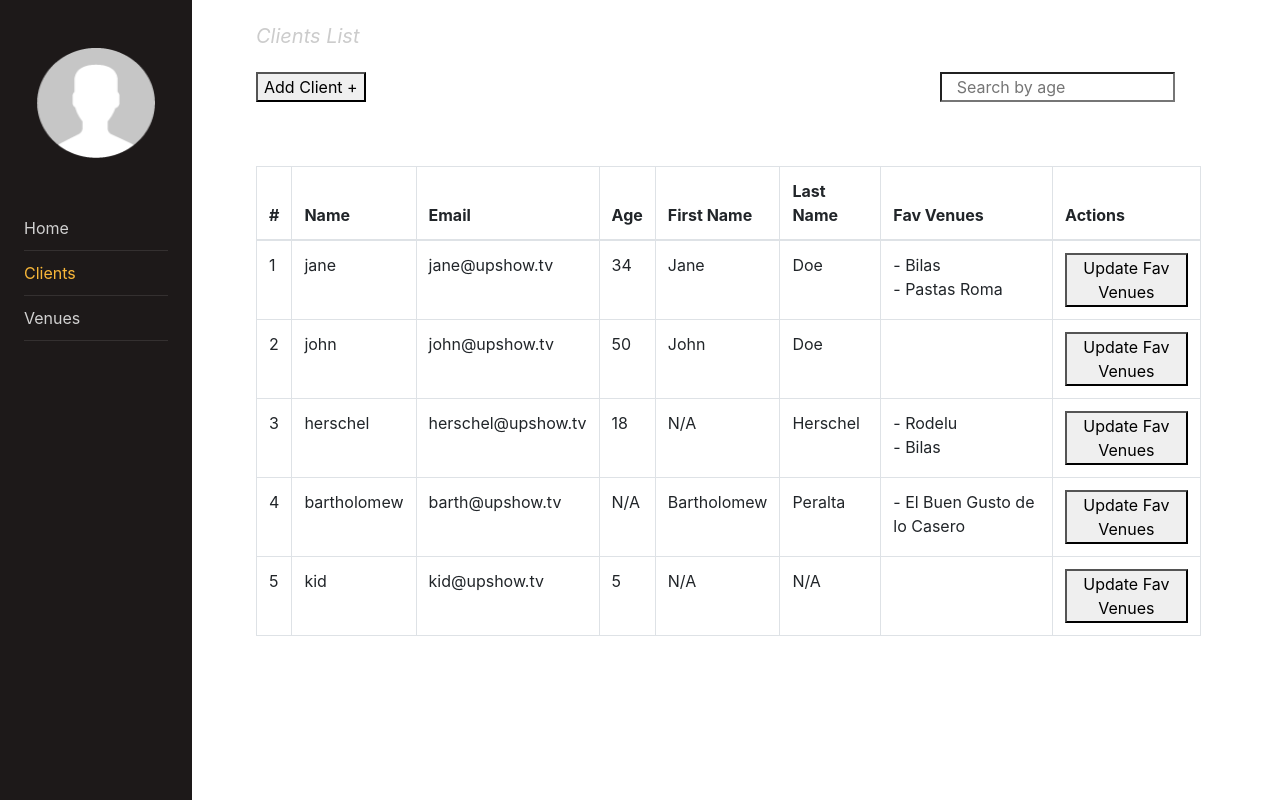
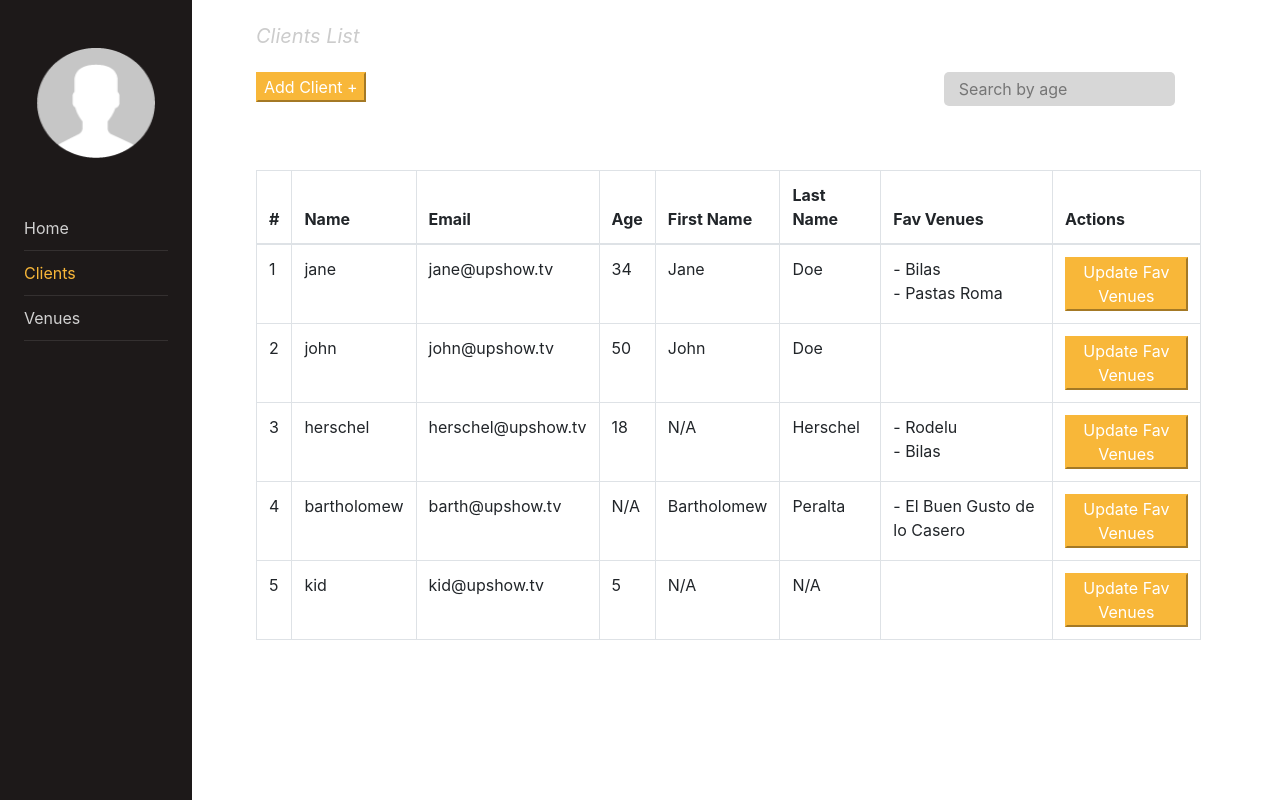
Before and after one commit to manucleal/Codes, a React (Create React App) app: page /client in a window 1280 px wide. Shown: the top 800 px of the page. Built offline with nearby package versions, Linux system fonts and the light colour scheme.

Commit message:
stable version beta v1.0

```diff
--- a/src/components/client/Client.js
+++ b/src/components/client/Client.js
@@ -28,11 +28,11 @@ const Client = (props) => {
             <small><em>Clients List</em></small>
 
             <div id="search" className="row form-group search-align">
-                <input type="search" name="search" className="col-md-10" value={ inputSearch } onChange={ handleChange } placeholder="Search by age" />
+                <input type="search" name="search" className="col-md-10 input-search size" value={ inputSearch } onChange={ handleChange } placeholder="Search by age" />
             </div>
 
             <Link to="/CreateClient">
-                <button type="button">
+                <button id="btn-form" type="button">
                     Add Client +
                 </button>
             </Link>
@@ -72,7 +72,7 @@ const Client = (props) => {
                                         </td>
                                         <td>
                                             <Link to={ { pathname: '/UpdateClient', client: client.id } }>
-                                                <button className="button muted-button">
+                                                <button id="btn-form" className="button muted-button">
                                                     Update Fav Venues
                                                 </button>
                                             </Link>
--- a/src/components/venue/Venue.js
+++ b/src/components/venue/Venue.js
@@ -42,7 +42,7 @@ const Venue = (props) => {
         <main>
         <small><em>Venues List</em></small>
         <div className="row form-group">
-            <input type="search" className="col-md-2 ml-3" name="search" value={ inputSearch } onChange={ handleChange } placeholder="Search" />
+            <input type="search" className="col-md-2 ml-3 input-search" name="search" value={ inputSearch } onChange={ handleChange } placeholder="Search" />
         </div>
         <div id="content">
             <div className="venueTable">
--- a/src/styles/App.css
+++ b/src/styles/App.css
@@ -37,15 +37,26 @@ main small{
     margin-right: 8%;
 }
 
+.input-search {
+    background-color: rgb(215,215,215);
+    border-radius: 5px;
+    border: none;
+    padding-top: 0.4%;
+    padding-right: 1%;
+    padding-bottom: 0.3%;
+}
+
 .search-align {
     float: right;
+}
 
+.size {
+    height: 34px;
 }
 
 #btnForm {
     padding-right: 17.5%;
     margin-top: 10%;
-
 }
 
 #btn-form {
```
